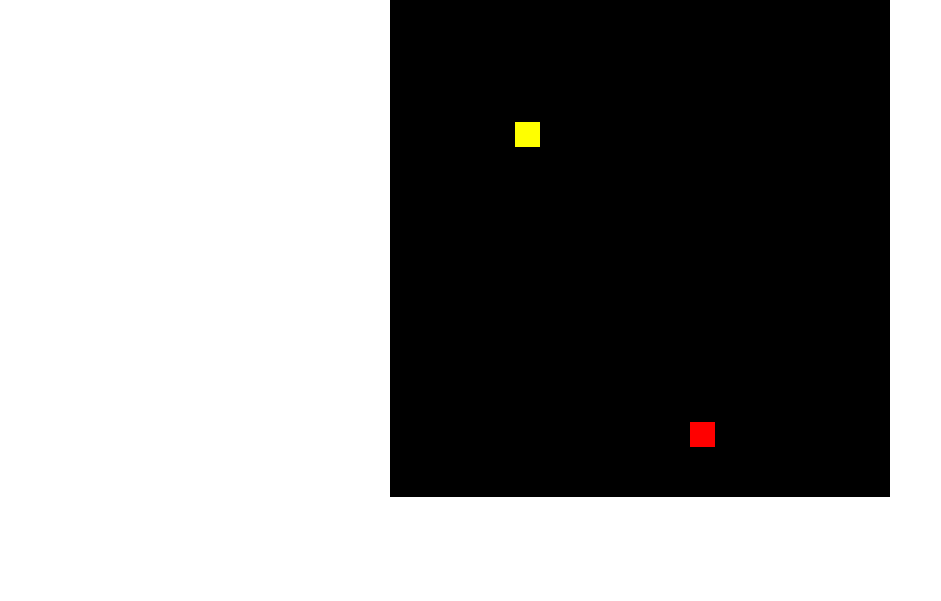
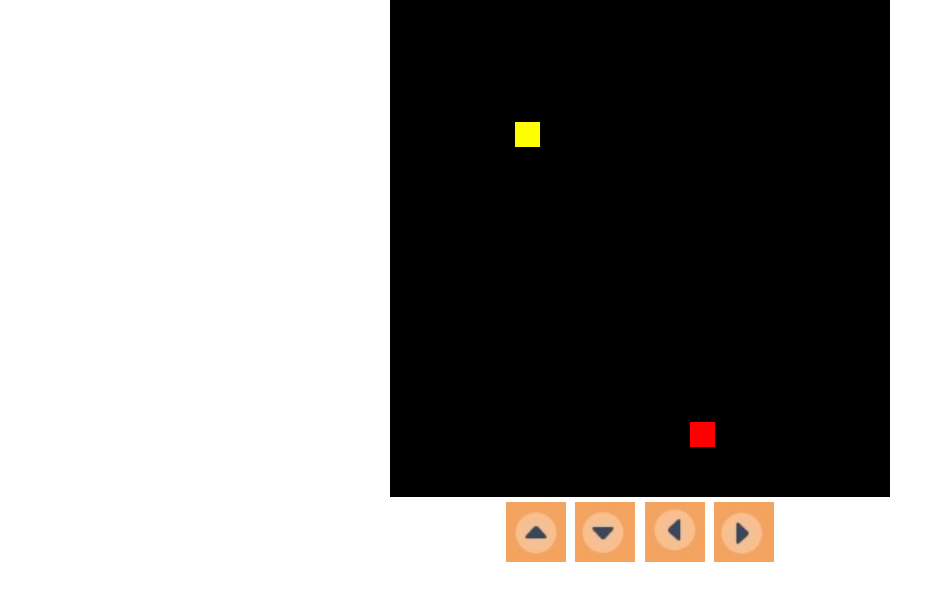
Before and after one commit to mcplayeraz/snake, a plain HTML site: page index.html in a window 1280 px wide. Shown: the part 151-752 px from the top of the page, without its empty margins (0-941 px from the left). Drawn offline with Linux system fonts and the light colour scheme.

Commit message:
Add Button

```diff
--- a/index.html
+++ b/index.html
@@ -22,5 +22,11 @@
 			</tr>
 		</table>
 		<canvas id="board"></canvas>
+		<div>
+			<img src="pic/up.png", style="CURSOR: hand" onclick="dir_up()">
+			<img src="pic/down.png", style="CURSOR: hand" onclick="dir_down()">
+			<img src="pic/left.png", style="CURSOR: hand" onclick="dir_left()">
+			<img src="pic/right.png", style="CURSOR: hand" onclick="dir_right()">
+		</div>
 	</body>
 </html>
--- a/snake.js
+++ b/snake.js
@@ -137,6 +137,34 @@ function changeDirection(e) {
 	}
 }
 
+function dir_up() {
+	if (velocityY != 1) {
+		velocityX = 0;
+		velocityY = -1;
+	}
+}
+
+function dir_down() {
+	if (velocityY != -1) {
+		velocityX = 0;
+		velocityY = 1;
+	}
+}
+
+function dir_left() {
+	if (velocityX != 1) {
+		velocityX = -1;
+		velocityY = 0;
+	}
+}
+
+function dir_right() {
+	if (velocityX != -1) {
+		velocityX = 1;
+		velocityY = 0;
+	}
+}
+
 function placefood() {
 	// (0 - 1) * cols/rows -> (0 - 19.9999) -> (0 - 19) * 25
 	foodX = Math.floor(Math.random() * cols) * blockSize;
```
Also changed, not shown: pic/Down.png (added), pic/Left.png (added), pic/Right.png (added), pic/Up.png (added).
